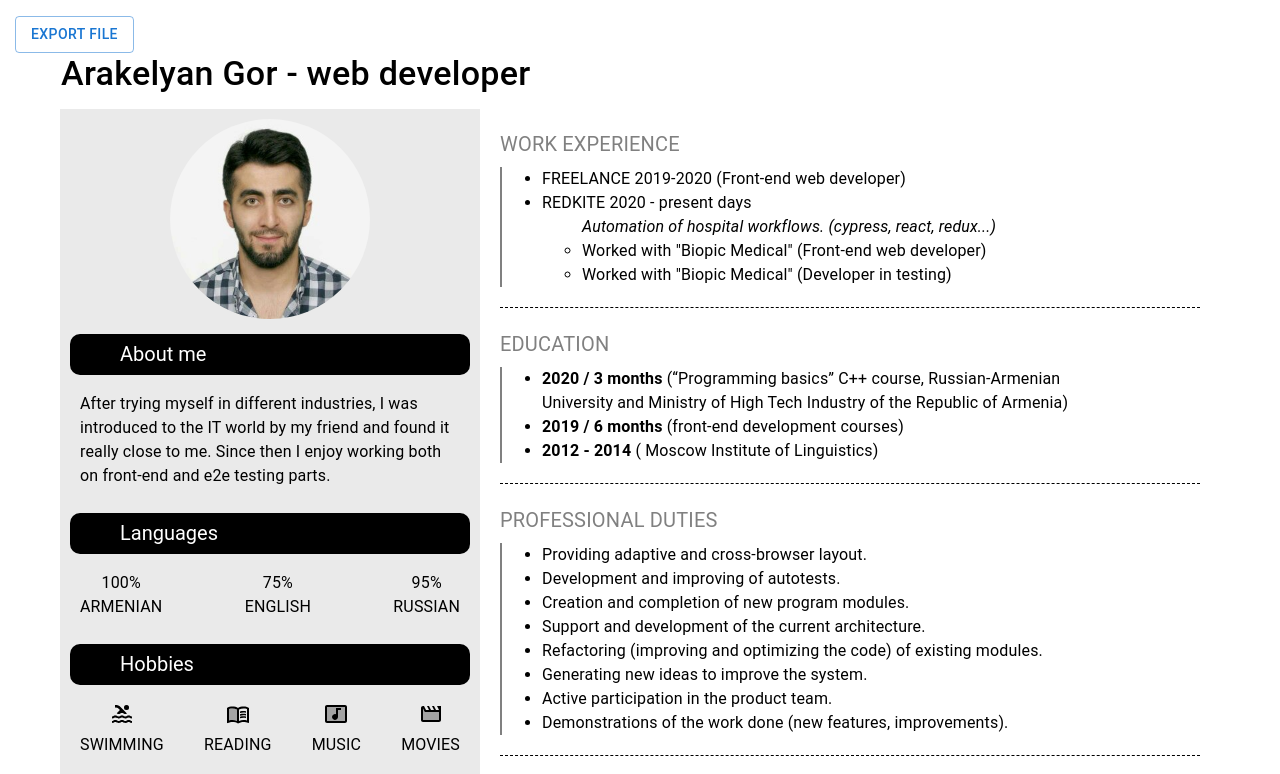
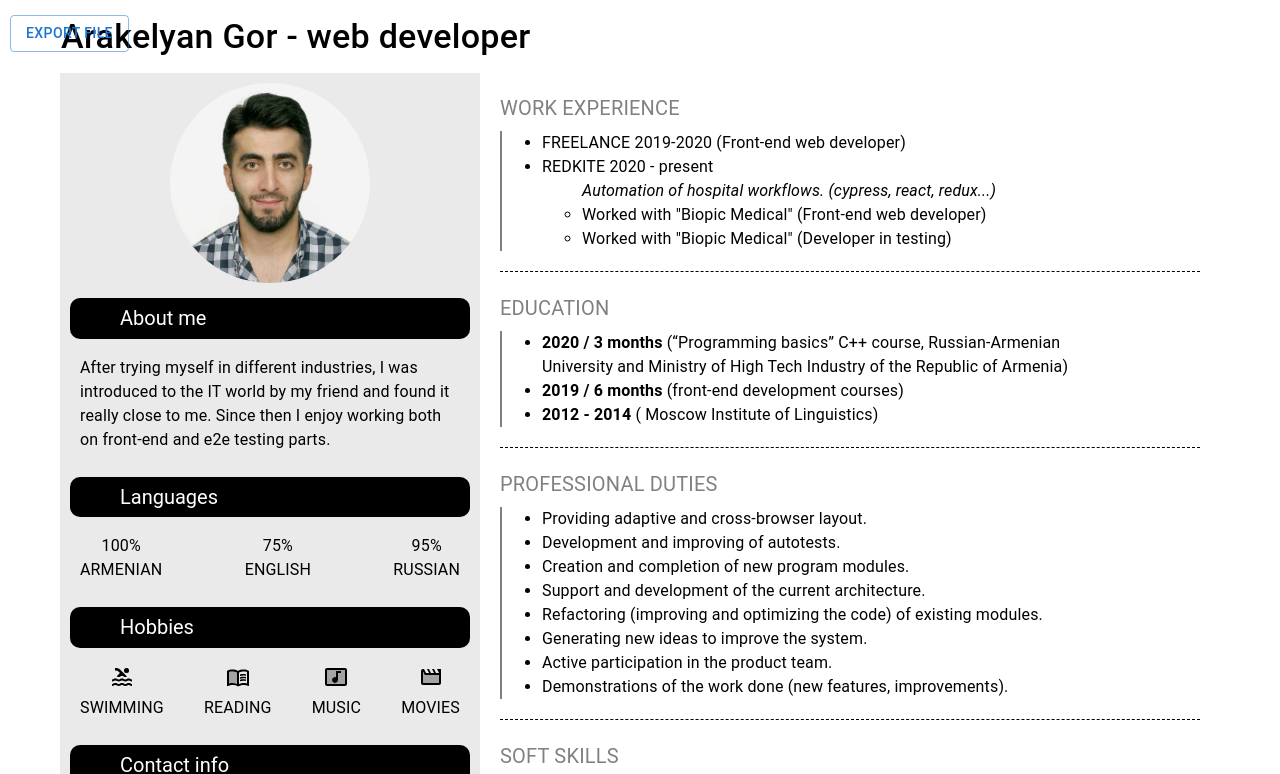
Before and after one commit to AraGor89/cv, a React (Create React App) app: page / in a window 1280 px wide. Shown: the top 774 px of the page. Built offline with nearby package versions, Linux system fonts and the light colour scheme.

Commit message:
refactoring

```diff
--- /dev/null
+++ b/src/components/avatar/Avatar.jsx
@@ -0,0 +1,19 @@
+import { Typography } from "@mui/material";
+import avatar from "../../assets/img/avatar.jpg";
+
+const Avatar = () => {
+  return (
+    <>
+      <Typography
+        component="img"
+        src={avatar}
+        alt="avatar"
+        width="200px"
+        borderRadius="50%"
+        sx={{ margin: "0 auto", display: "flex" }}
+      />
+    </>
+  );
+};
+
+export default Avatar;
--- a/src/components/experience/Experience.jsx
+++ b/src/components/experience/Experience.jsx
@@ -17,7 +17,7 @@ const Experience = () => {
           </Typography>
           {"\n"}
           <Typography component="li">
-            REDKITE 2020 - present days {"\n"}
+            REDKITE 2020 - present {"\n"}
             <Typography component="ul">
               {"\t"}
               <Typography component="i">
--- a/src/components/main/Main.js
+++ b/src/components/main/Main.js
@@ -1,7 +1,7 @@
 import { Button, Typography } from "@mui/material";
-import avatar from "../../assets/img/avatar.jpg";
 import About from "./../about/About";
 import Duties from "./../duties/Duties";
+import Avatar from "./../avatar/Avatar";
 import Skills from "./../skills/Skills";
 import Hobbies from "./../hobbies/Hobbies";
 import Contacts from "./../contacts/Contacts";
@@ -39,7 +39,7 @@ const Main = () => {
         size="medium"
         variant="outlined"
         onClick={handleExport}
-        sx={{ marginLeft: "15px" }}
+        sx={{ position: "fixed", top: "15px", left: "10px" }}
       >
         export file
       </Button>
@@ -64,18 +64,14 @@ const Main = () => {
               component="div"
               sx={{ background: "#d3d3d378", width: "400px", padding: "10px" }}
             >
-              <Typography
-                component="img"
-                src={avatar}
-                alt="avatar"
-                width="200px"
-                borderRadius="50%"
-                sx={{ margin: "0 auto", display: "flex" }}
-              />
+              <Avatar />
 
               <About headingsCss={headingsCss} />
+
               <Languages headingsCss={headingsCss} />
+
               <Hobbies headingsCss={headingsCss} />
+
               <Contacts headingsCss={headingsCss} />
             </Typography>
 
```
